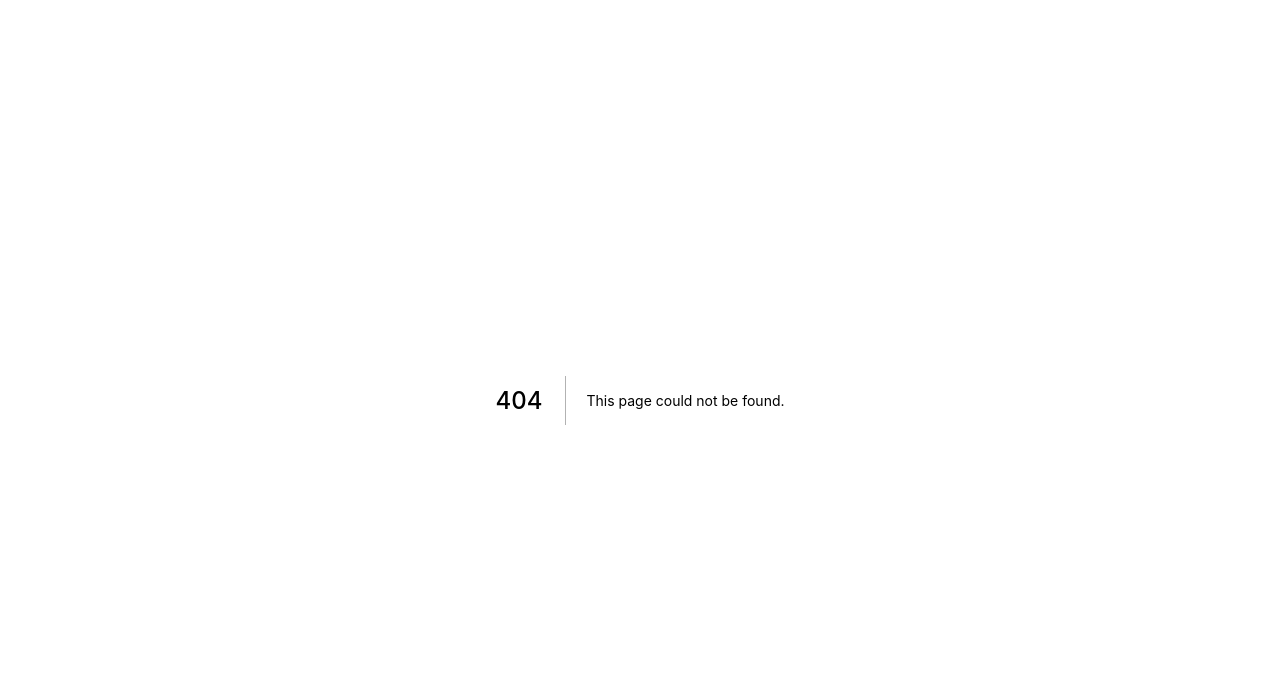
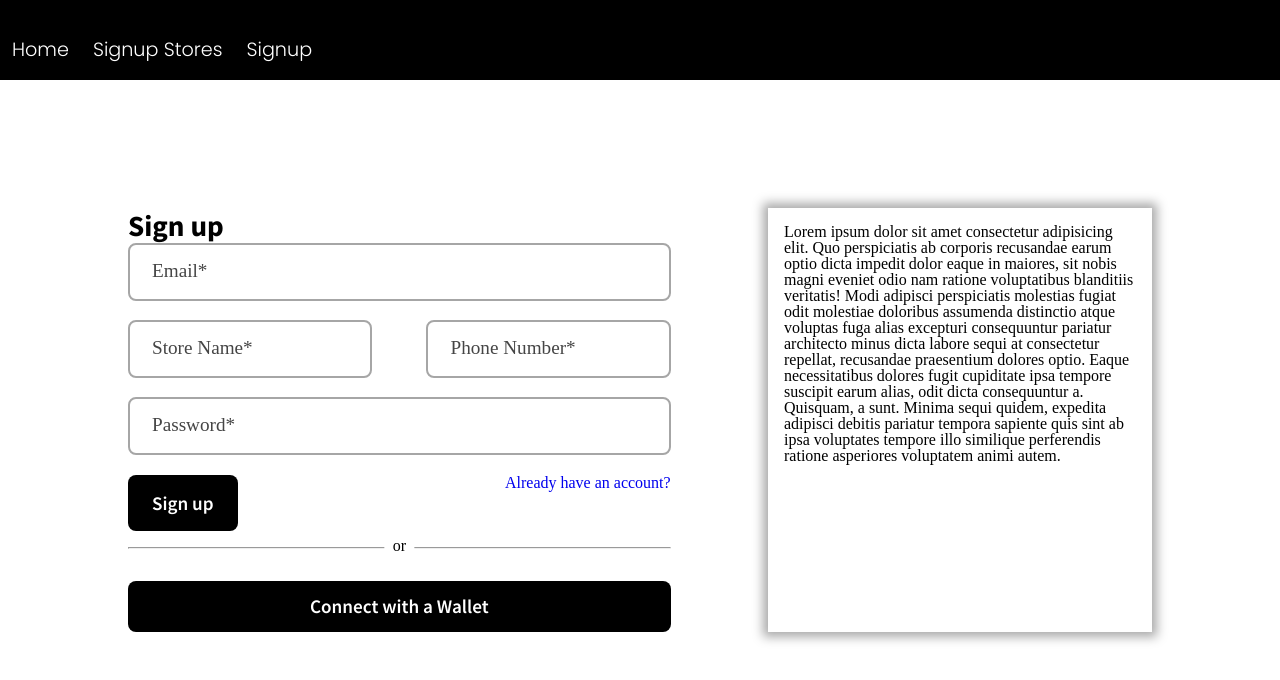
Before and after one commit to kekigible/kekigible, a Next.js app in the folder web/: page /stores/signup in a window 1280 px wide. Before the commit this address had no page. Shown: the top 680 px of the page. Built offline with nearby package versions, Linux system fonts and the light colour scheme.

Commit message:
separated login/signup for stores and users and added listed product table to store dashbord

```diff
--- a/web/components/input/input.module.scss
+++ b/web/components/input/input.module.scss
@@ -1,6 +1,5 @@
 .inputContainer{
     font-size: 1.2rem;
-    margin: 1rem 0;
 }
 .input{
     display: block;
--- a/web/components/navbar/navbar.tsx
+++ b/web/components/navbar/navbar.tsx
@@ -8,17 +8,17 @@ const Navbar = () =>{
                 <ul className={styles.linkContainer} >
 
                     <li className={styles.link}>
-                        <Link href="./">
+                        <Link href="/">
                             <a>Home</a>
                         </Link>
                     </li>
                     <li className={styles.link}>
-                        <Link href="./login">
-                            <a>Login</a>
+                        <Link href="/stores/signup">
+                            <a>Signup Stores</a>
                         </Link>
                     </li>
                     <li className={styles.link}>
-                        <Link href="./signup">
+                        <Link href="/users/signup">
                             <a>Signup</a>
                         </Link>
                     </li>
--- a/web/pages/login.tsx
+++ b/web/pages/stores/login.tsx
@@ -1,9 +1,9 @@
 import Head from "next/head";
 import Link from "next/link";
 
-import Input from "../components/input/input";
-import Navbar from "../components/navbar/navbar";
-import styles from "../styles/login.module.scss"
+import Input from "../../components/input/input";
+import Navbar from "../../components/navbar/navbar";
+import styles from "../../styles/login.module.scss";
 
 const  Login = () => {
     return(
--- /dev/null
+++ b/web/pages/stores/signup.tsx
@@ -0,0 +1,60 @@
+import Head from "next/head";
+import Link from "next/link";
+
+import Input from "../../components/input/input";
+import Navbar from "../../components/navbar/navbar";
+import styles from "../../styles/signup.module.scss"
+
+const Signup = () =>{
+    return(
+        <div className={styles.container}>
+        <Head>
+          <title>Kekigible|Signup</title>
+          <meta name="Kekigible" content="Blockchain-based eCommerce warranty system using NFTs" />
+          <link rel="icon" href="/favicon.ico" />
+        </Head>
+        <header>
+            <Navbar />
+        </header>
+        <main className={styles.main}>
+          <section className={styles.formContainer}>
+            <h2 className={styles.title}>Sign up</h2>
+            <form action="#" className={styles.form}>
+                <div className={styles.fb100}>
+                    <Input type="email" id="email" label="Email*" required={true}/>
+                </div>
+                <div className={styles.fb45}>
+                    <Input type="text" id="storeName" label="Store Name*" required={true}/>
+                </div>
+                <div className={styles.fb45}>
+                    <Input type="text" id="phoneNumber" label="Phone Number*"  required={true}/>
+                </div>
+                <div className={styles.fb100}>
+                    <Input type="password" id="password" label="Password*" required={true} />
+                </div>
+
+                <input type="submit" name="submit" value="Sign up" onSubmit={()=>{}} />
+                <Link href="./login"><a>Already have an account?</a></Link>
+            </form>
+            <br />
+            <hr />
+            <p className={styles.formSeperator}>or</p>
+            <div className={styles.walletLink}>
+              <Link href="#" >
+                <p>Connect with a Wallet</p>
+              </Link>
+            </div>
+          </section>
+          <section className={styles.middleSpace}></section>
+          <section className={styles.rightView}>
+            <div className={styles.rightViewTile}>
+                <h2>Lorem ipsum dolor sit amet consectetur adipisicing elit. Quo perspiciatis ab corporis recusandae earum optio dicta impedit dolor eaque in maiores, sit nobis magni eveniet odio nam ratione voluptatibus blanditiis veritatis! Modi adipisci perspiciatis molestias fugiat odit molestiae doloribus assumenda distinctio atque voluptas fuga alias excepturi consequuntur pariatur architecto minus dicta labore sequi at consectetur repellat, recusandae praesentium dolores optio. Eaque necessitatibus dolores fugit cupiditate ipsa tempore suscipit earum alias, odit dicta consequuntur a. Quisquam, a sunt. Minima sequi quidem, expedita adipisci debitis pariatur tempora sapiente quis sint ab ipsa voluptates tempore illo similique perferendis ratione asperiores voluptatem animi autem.</h2>
+            </div>
+          </section>
+        </main>
+
+      </div>
+    )
+}
+
+export default Signup;
--- a/web/styles/addProduct.module.scss
+++ b/web/styles/addProduct.module.scss
@@ -27,17 +27,20 @@
         padding: 1rem;
         .fb45{
             flex-basis: 45%;
+            margin-bottom: 0.5rem;
         }
         .fb100{
             flex-basis: 100%;
+            margin-bottom: 0.5rem;
         }
         .fslabel{
             font-size: 1.2rem;
+            margin-bottom: 0.5rem;
         }
         .warrantyCb{
             padding: 1rem;
             transform: scale(1.5);
-            margin-bottom: 1rem;
+            margin: 1rem 0;
         }
         .select{
             padding: 1rem;
@@ -48,7 +51,6 @@
             font-weight: 400;
             color: #454545;
             width:25rem;
-            margin-top: 1rem;
         }
     }
 }
--- a/web/styles/signup.module.scss
+++ b/web/styles/signup.module.scss
@@ -19,22 +19,14 @@
         display: flex;
         flex-wrap: wrap;
         justify-content: space-between;
-        .email{
+        .fb100{
             min-width: 18rem;
             display: block;
             flex:100%;
         }
-        .lastname{
+        .fb45{
             display: inline-block;
             flex-basis: 45%;
-        }
-        .firstname{
-            display: inline;
-            flex-basis: 45%;
-        }
-        .password{
-            display: block;
-            flex: 100%;
         }
         input[type=submit]{
             background-color: #000;
```
Also changed, not shown: web/data/index.d.ts (+10 -0 lines), web/pages/addProduct.tsx (+12 -2 lines), web/pages/shopDashboard.tsx (+40 -1 lines), web/pages/users/login.tsx (added, +46 -0 lines), web/pages/users/signup.tsx (renamed from web/pages/signup.tsx, +8 -8 lines), web/styles/shopDashboard.module.scss (+24 -0 lines).
